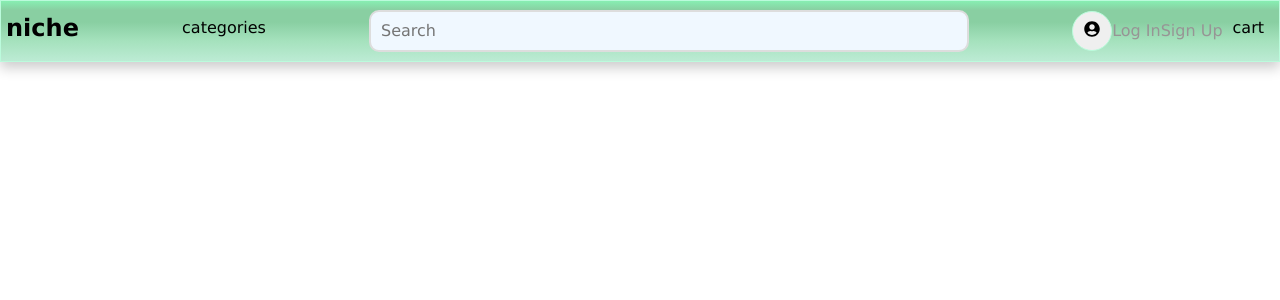
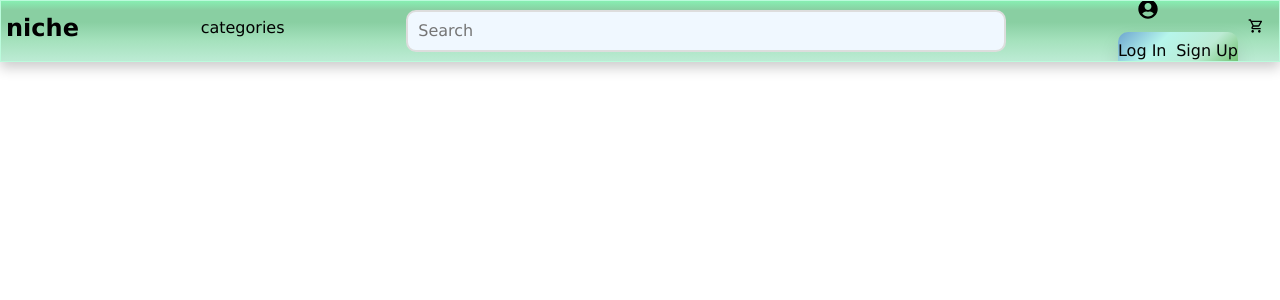
Before and after one commit to vinob09/niche, a React (Vite) app in the folder react-vite/: page / in a window 1280 px wide. Both pictures are taken after a click on the button 1202 px from the left and 30 px from the top of the page. Shown: the top 300 px of the page. Built offline with nearby package versions, Linux system fonts and the light colour scheme; no server answers.

Commit message:
Icons added

```diff
--- a/react-vite/src/components/Navigation/Navigation.css
+++ b/react-vite/src/components/Navigation/Navigation.css
@@ -1,6 +1,5 @@
 /*NAVBAR */
 .navbar {
-  position: relative;
   margin: 0px;
   border: 1px solid rgb(187, 251, 220);
   padding: 0px 15px 0px 5px;
@@ -15,11 +14,10 @@
   color: black;
   transition: transform 0.3s ease, box-shadow 0.3s ease;
 }
+
 .navbar:hover {
   transform: scale(1.00);
-  /* Slightly expand the navbar */
   box-shadow: 0 6px 12px rgba(0, 0, 0, 0.2);
-  /* Add a shadow for better visual depth */
 }
 .gradient-overlay {
   position: absolute;
@@ -43,7 +41,7 @@
   display: flex;
   list-style: none;
   flex-grow: 1;
-    justify-content: space-between;
+  justify-content: space-between;
 }
 
 .navbar li {
@@ -109,7 +107,6 @@
   align-items: center;
 }
 .user-circle {
-  border: 1px solid rgb(187, 251, 220);
   border-radius: 50%;
   margin-left: 10px;
   width: 40px;
@@ -122,12 +119,19 @@
 /*PROFILE*/
 .profile-dropdown {
   list-style: none;
-  color:rgb(151, 149, 149);
+  z-index: 101;
 
 }
 .profile-dropdown li{
   margin: 5px 0;
-}
+  font-weight: lighter;
+  color: rgb(4, 4, 4);
+  cursor: pointer;
+  position: relative;
+  display: block;
+  list-style: none;
+  text-align: center;
+    }
 
 /*Categories/Favorites*/
 .categories-button {
@@ -143,7 +147,7 @@
 }
 
 /*LOGGED IN USER*/
-.logged-in .favorites-button, .logged-in .products-button{
+.logged-in .favorites-button{
   margin-right: 10px;
 }
 .logged-in .user-cart{
@@ -155,7 +159,12 @@
   list-style: none;
 }
 
-/* DARK MODE */
+.navbar {
+  position: relative;
+  z-index: 100;
+}
+
+/* DARK MODE -- certain devices only*/
 @media (prefers-color-scheme: dark) or (prefers-color-scheme: light) {
   .navbar,
   .home-link,
--- a/react-vite/src/components/Navigation/Navigation.jsx
+++ b/react-vite/src/components/Navigation/Navigation.jsx
@@ -1,4 +1,6 @@
 import { NavLink } from "react-router-dom";
+import { FaRegHeart} from "react-icons/fa";
+import { MdOutlineLocalGroceryStore } from "react-icons/md";
 import ProfileButton from "./ProfileButton";
 import "./Navigation.css";
 
@@ -6,7 +8,7 @@ function Navigation({hasLoggedIn}) {
   return (
     <div className="navbar">
       <div className="gradient-overlay"></div>
-    <ul>
+    <ul className='navbar-list'>
         <li>
           <NavLink to="/" className={"home-link"}>niche</NavLink>
         </li>
@@ -19,17 +21,20 @@ function Navigation({hasLoggedIn}) {
         {hasLoggedIn ? (
           <>
             <li className="favorites-button">
-              <NavLink to="/favorites">favorites</NavLink>
+              <NavLink to="/favorites"><FaRegHeart/></NavLink>
             </li>
-            <li className="products-button">
+            <li className="past-orders-button">
               <NavLink to="/past-orders">products</NavLink>
+            </li>
+            <li className="shop-manager-button">
+              <ShopManager />
             </li>
           </>
         ) : null}
 
         <li className='user-cart'>
           <ProfileButton />
-          <NavLink to="/shopping-cart" className="shopping-cart">cart</NavLink>
+          <NavLink to="/shopping-cart" className="shopping-cart"><MdOutlineLocalGroceryStore /></NavLink>
         </li>
       </ul>
     </div>
--- a/react-vite/src/components/Navigation/OpenModalMenuItem.jsx
+++ b/react-vite/src/components/Navigation/OpenModalMenuItem.jsx
@@ -1,4 +1,5 @@
 import { useModal } from '../../context/Modal';
+import './UserMenu.css'
 
 function OpenModalMenuItem({
   modalComponent, // component to render inside the modal
--- a/react-vite/src/components/Navigation/ProfileButton.jsx
+++ b/react-vite/src/components/Navigation/ProfileButton.jsx
@@ -1,20 +1,23 @@
 import { useState, useEffect, useRef } from "react";
 import { useDispatch, useSelector } from "react-redux";
+import { useNavigate } from "react-router-dom";
 import { FaUserCircle } from 'react-icons/fa';
 import { thunkLogout } from "../../redux/session";
 import OpenModalMenuItem from "./OpenModalMenuItem";
 import LoginFormModal from "../LoginFormModal";
 import SignupFormModal from "../SignupFormModal";
+import './UserMenu.css';
 
 function ProfileButton() {
   const dispatch = useDispatch();
+  const navigate = useNavigate();
   const [showMenu, setShowMenu] = useState(false);
   const user = useSelector((store) => store.session.user);
   const ulRef = useRef();
 
   const toggleMenu = (e) => {
-    e.stopPropagation(); // Keep from bubbling up to document and triggering closeMenu
-    setShowMenu(!showMenu);
+    e.stopPropagation();
+    setShowMenu((prev) => !prev);
   };
 
   useEffect(() => {
@@ -27,9 +30,11 @@ function ProfileButton() {
     };
 
       document.addEventListener("click", closeMenu);
-
     return () => document.removeEventListener("click", closeMenu);
   }, [showMenu]);
+
+
+
 
   const closeMenu = () => setShowMenu(false);
 
@@ -38,36 +43,46 @@ function ProfileButton() {
     dispatch(thunkLogout());
     closeMenu();
   };
-
   return (
-    <div className={"profile-menu"}>
+    <div className="profile-menu-container">
       <button onClick={toggleMenu} className={"user-circle"}>
-        <FaUserCircle/>
+        <FaUserCircle />
       </button>
       {showMenu && (
-        <ul className={"profile-dropdown"} ref={ulRef}>
+        <ul
+          className={`profile-dropdown ${showMenu ? 'show' : ''}`}
+          ref={ulRef}
+          style={{ top: 'calc(100% + 10px)', zIndex: 101 }}
+        >
           {user ? (
             <>
               <li className={"user-menu-items"}>{user.username}</li>
               <li className={"user-menu-items"}>{user.email}</li>
+              <li className={"user-menu-items"} onClick={() => navigate('/past-orders')}>
+                Past Orders
+              </li>
               <li>
                 <button onClick={logout} className={"user-menu-items"}>Log Out</button>
               </li>
             </>
           ) : (
             <>
+              <li className={"user-menu-items"}>
                 <OpenModalMenuItem
                   itemText="Log In"
-                className="menu-items"
+                  className="login-signup-button"
                   onItemClick={closeMenu}
                   modalComponent={<LoginFormModal />}
                 />
+              </li>
+              <li className={"user-menu-items"}>
                 <OpenModalMenuItem
                   itemText="Sign Up"
-                className="menu-items"
+                  className="login-signup-button"
                   onItemClick={closeMenu}
                   modalComponent={<SignupFormModal />}
                 />
+              </li>
             </>
           )}
         </ul>
@@ -75,5 +90,4 @@ function ProfileButton() {
     </div>
   );
 }
-
 export default ProfileButton;
--- /dev/null
+++ b/react-vite/src/components/Navigation/ShopManager.jsx
@@ -0,0 +1,6 @@
+import { FaStore } from "react-icons/fa";
+
+<FaStore />
+
+import { IoStorefrontOutline } from "react-icons/io5";
+<IoStorefrontOutline />
--- /dev/null
+++ b/react-vite/src/components/Navigation/UserMenu.css
@@ -0,0 +1,35 @@
+
+.profile-menu-container {
+    position: relative;
+    z-index: 101;
+
+}
+
+.profile-dropdown {
+    position: absolute;
+    top: 100%;
+    right: 0;
+    background: linear-gradient(135deg, #6da5d0, #b6f6eb, #bcebd4, #64bb61);
+    border-radius: 10px;
+    box-shadow: 0 10px 20px rgba(0, 0, 0, 0.1);
+    padding: 15px;
+    list-style: none;
+    min-width: 120px;
+    z-index: 101;
+    opacity: 0;
+    transform: translateY(-10px);
+    transition: opacity 0.3s ease, transform 0.3s ease;
+    border: none;
+}
+
+.profile-dropdown.show {
+    opacity: 1;
+    transform: translateY(0);
+}
+
+.user-circle {
+    background: none;
+    border: none;
+    cursor: pointer;
+    font-size: 20px;
+}
```
Lines whose indentation alone changed are shown as unchanged.
